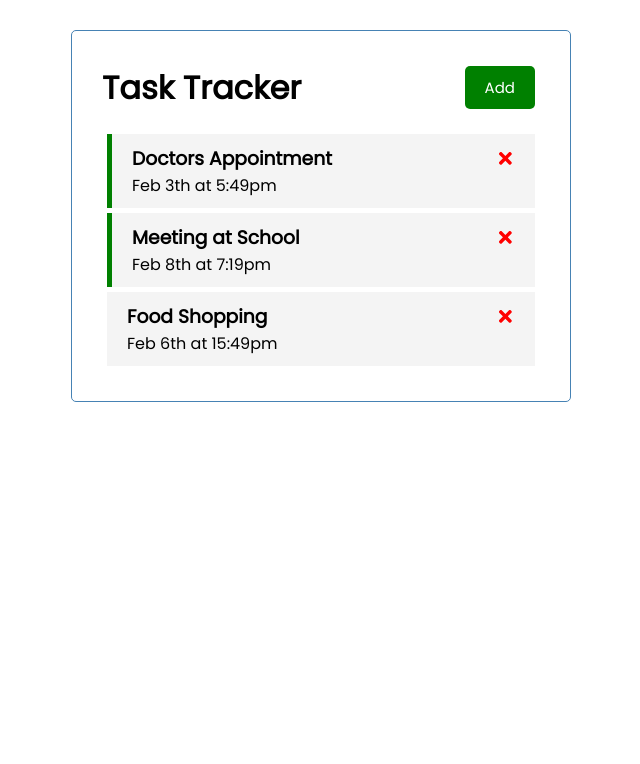
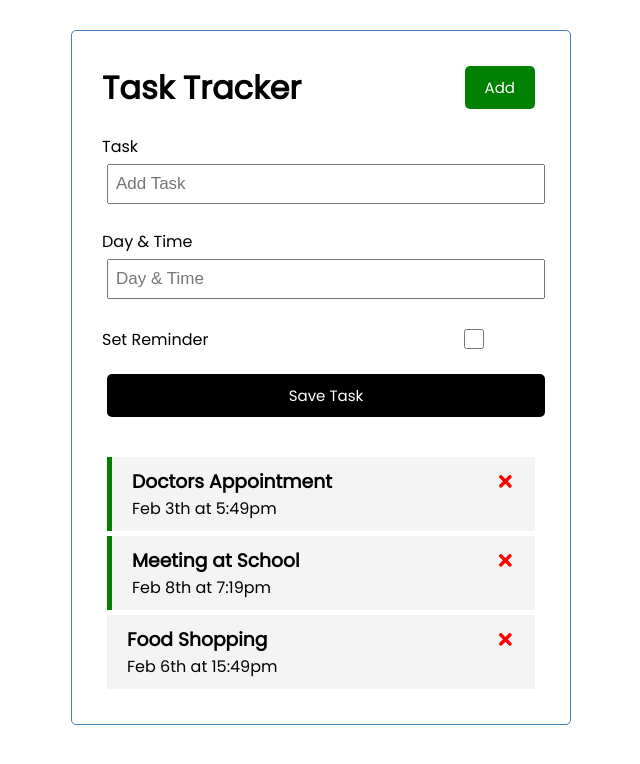
Before and after one commit to nekohakum/Task-Tracker, a React (Create React App) app: page / in a window 1280 px wide. Shown: the top 764 px of the page, without its empty margins (319-959 px from the left). Built offline with nearby package versions, Linux system fonts and the light colour scheme.

Commit message:
The task-tracker adding task function has been completed using simple data addition

```diff
--- a/src/App.js
+++ b/src/App.js
@@ -1,6 +1,7 @@
 import Header from "./components/Header";
 import Tasks from "./components/Tasks";
 import { useState } from "react";
+import AddTask from "./components/AddTask";
 import "./index.css";
 
 const App = () => {
@@ -39,9 +40,16 @@
           );
      };
 
+     const addTask = (task) => {
+          const id = Math.floor(Math.random() * 10000) + 1;
+          const newTask = { id, ...task };
+          setTasks([...tasks, newTask]);
+     };
+
      return (
           <div className="container">
                <Header title="Task Tracker" />
+               <AddTask onAdd={addTask} />
                {tasks.length > 0 ? (
                     <Tasks
                          tasks={tasks}
--- /dev/null
+++ b/src/components/AddTask.js
@@ -0,0 +1,60 @@
+import { useState } from "react";
+
+const AddTask = ({ onAdd }) => {
+     const [text, setText] = useState("");
+     const [day, setDay] = useState("");
+     const [reminder, setReminder] = useState(false);
+
+     const onSubmit = (e) => {
+          e.preventDefault();
+
+          if (!text) {
+               alert("Please add a task");
+               return;
+          }
+
+          onAdd({ text, day, reminder });
+          setText("");
+          setDay("");
+          setReminder(false);
+     };
+
+     return (
+          <form className="add-form" onSubmit={onSubmit}>
+               <div className="form-control">
+                    <label>Task</label>
+                    <input
+                         type="text"
+                         placeholder="Add Task"
+                         value={text}
+                         onChange={(e) => setText(e.target.value)}
+                    />
+               </div>
+               <div className="form-control">
+                    <label>Day & Time</label>
+                    <input
+                         type="text"
+                         placeholder="Day & Time"
+                         value={day}
+                         onChange={(e) => setDay(e.target.value)}
+                    />
+               </div>
+               <div className="form-control  form-control-check">
+                    <label>Set Reminder</label>
+                    <input
+                         type="checkbox"
+                         value={reminder}
+                         checked={reminder}
+                         onChange={(e) => setReminder(e.currentTarget.checked)}
+                    />
+               </div>
+               <input
+                    type="submit"
+                    value="Save Task"
+                    className="btn btn-block"
+               />
+          </form>
+     );
+};
+
+export default AddTask;
```
